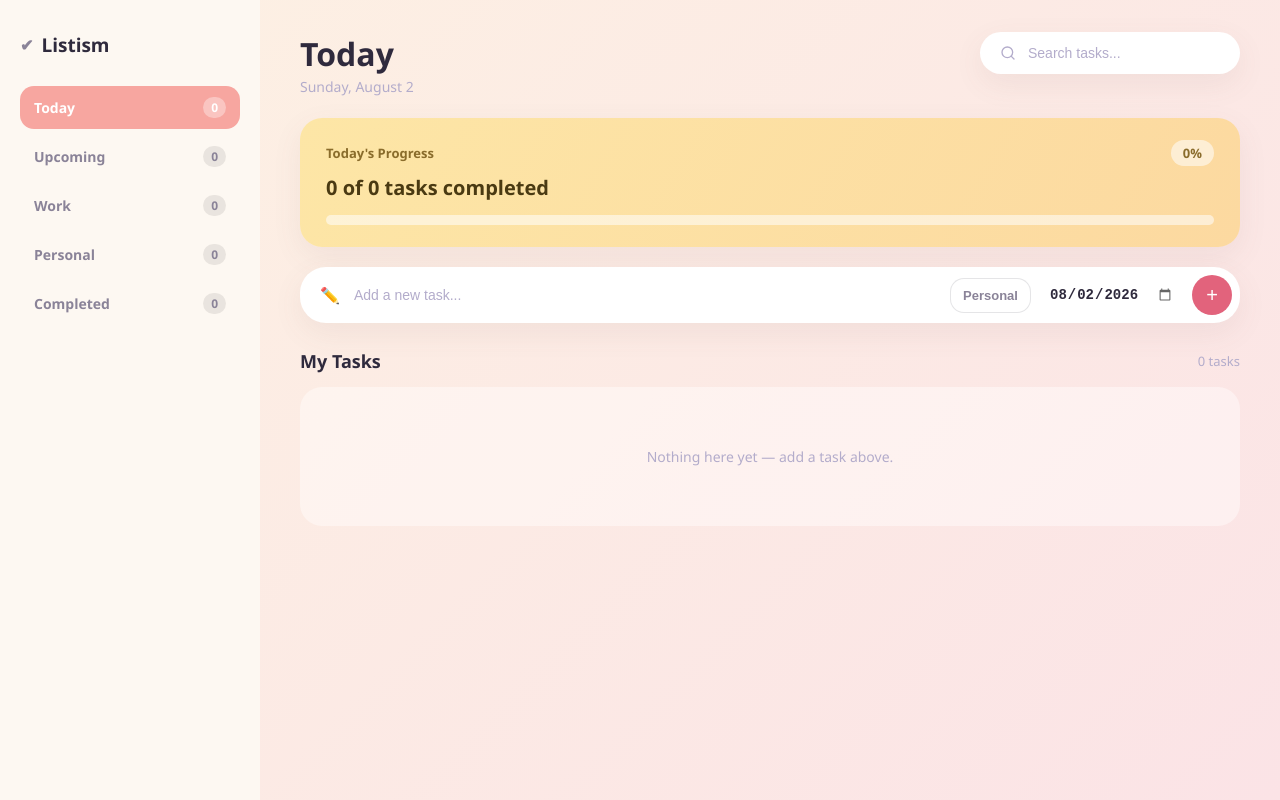
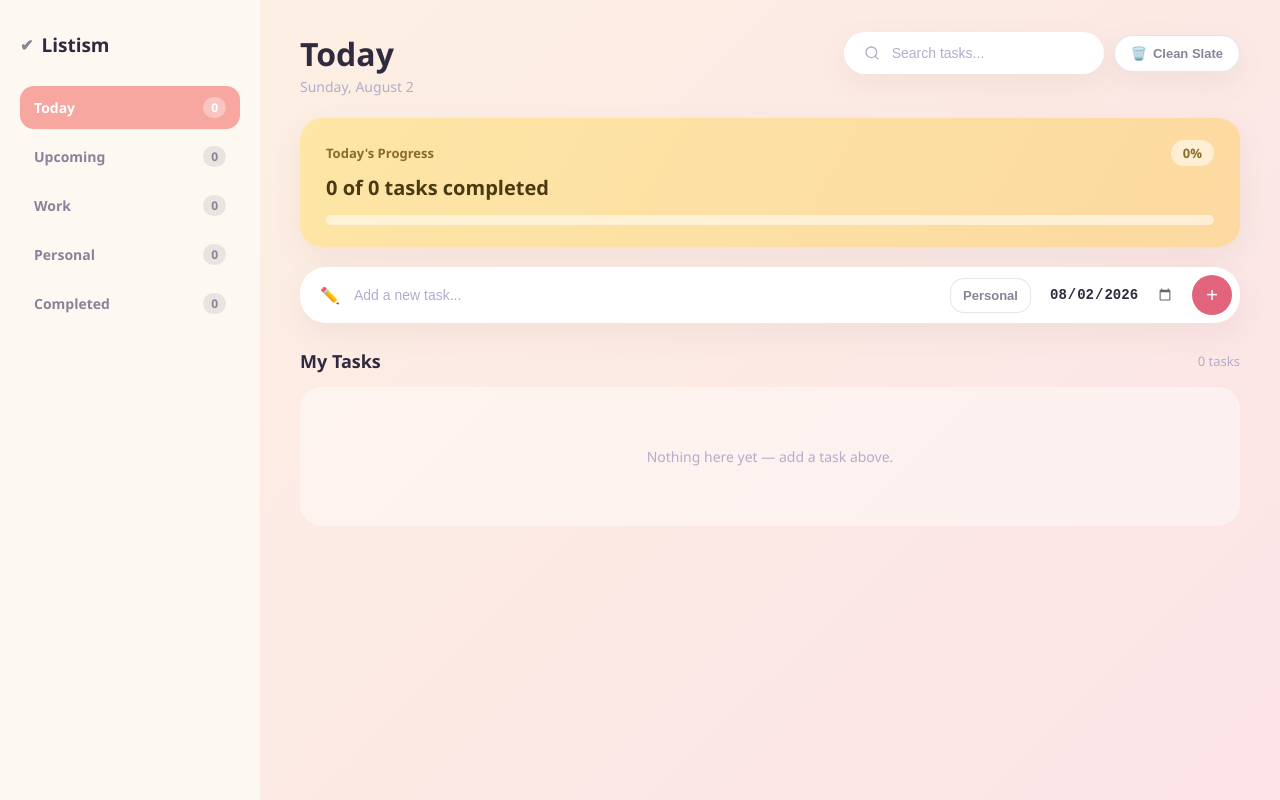
Before and after one commit to IbrahimOfficial-org/ToDoIsm, a plain HTML site: page index.html in a window 1280 px wide. Drawn offline with Linux system fonts and the light colour scheme.

Commit message:
Add Clean Slate button next to search bar
Clicking it clears all tasks and resets progress, giving a fresh
start as if a new user just opened the site.

Co-Authored-By: Claude <noreply@anthropic.com>

```diff
--- a/index.html
+++ b/index.html
@@ -174,6 +174,31 @@
   }
   .search input::placeholder{ color:var(--ink-faint); }
   .search svg{ flex-shrink:0; color:var(--ink-faint); }
+  .topbar-right{
+    display:flex;
+    align-items:center;
+    gap:10px;
+  }
+  .clean-slate-btn{
+    background:#fff;
+    border:1px solid rgba(47,42,61,0.12);
+    border-radius:24px;
+    padding:10px 16px;
+    font-size:13px;
+    font-weight:600;
+    color:var(--ink-soft);
+    cursor:pointer;
+    display:flex;
+    align-items:center;
+    gap:6px;
+    box-shadow:var(--shadow-soft);
+    transition:border-color .15s ease, color .15s ease, background .15s ease;
+  }
+  .clean-slate-btn:hover{
+    border-color:var(--accent);
+    color:var(--accent);
+    background:#fff5f5;
+  }
 
   /* Progress card */
   .progress-card{
@@ -462,9 +487,14 @@
         <h1 id="view-title">Today</h1>
         <div class="date" id="view-date"></div>
       </div>
-      <div class="search">
-        <svg width="16" height="16" viewBox="0 0 24 24" fill="none" stroke="currentColor" stroke-width="2" stroke-linecap="round" stroke-linejoin="round"><circle cx="11" cy="11" r="8"></circle><line x1="21" y1="21" x2="16.65" y2="16.65"></line></svg>
-        <input type="text" id="search-input" placeholder="Search tasks...">
+      <div class="topbar-right">
+        <div class="search">
+          <svg width="16" height="16" viewBox="0 0 24 24" fill="none" stroke="currentColor" stroke-width="2" stroke-linecap="round" stroke-linejoin="round"><circle cx="11" cy="11" r="8"></circle><line x1="21" y1="21" x2="16.65" y2="16.65"></line></svg>
+          <input type="text" id="search-input" placeholder="Search tasks...">
+        </div>
+        <button class="clean-slate-btn" id="clean-slate-btn">
+          <span>🗑️</span> Clean Slate
+        </button>
       </div>
     </div>
 
@@ -567,7 +597,8 @@
     taskCategory: document.getElementById('task-category'),
     taskDate: document.getElementById('task-date'),
     addTaskBtn: document.getElementById('add-task-btn'),
-    searchInput: document.getElementById('search-input')
+    searchInput: document.getElementById('search-input'),
+    cleanSlateBtn: document.getElementById('clean-slate-btn')
   };
 
   function formatDate(){
@@ -768,6 +799,14 @@
     render();
   });
 
+  els.cleanSlateBtn.addEventListener('click', async () => {
+    tasks = [];
+    nextId = 1;
+    colorCursor = 0;
+    await saveTasks();
+    render();
+  });
+
   // ---------- init ----------
   (async function init(){
     await loadTasks();
```
